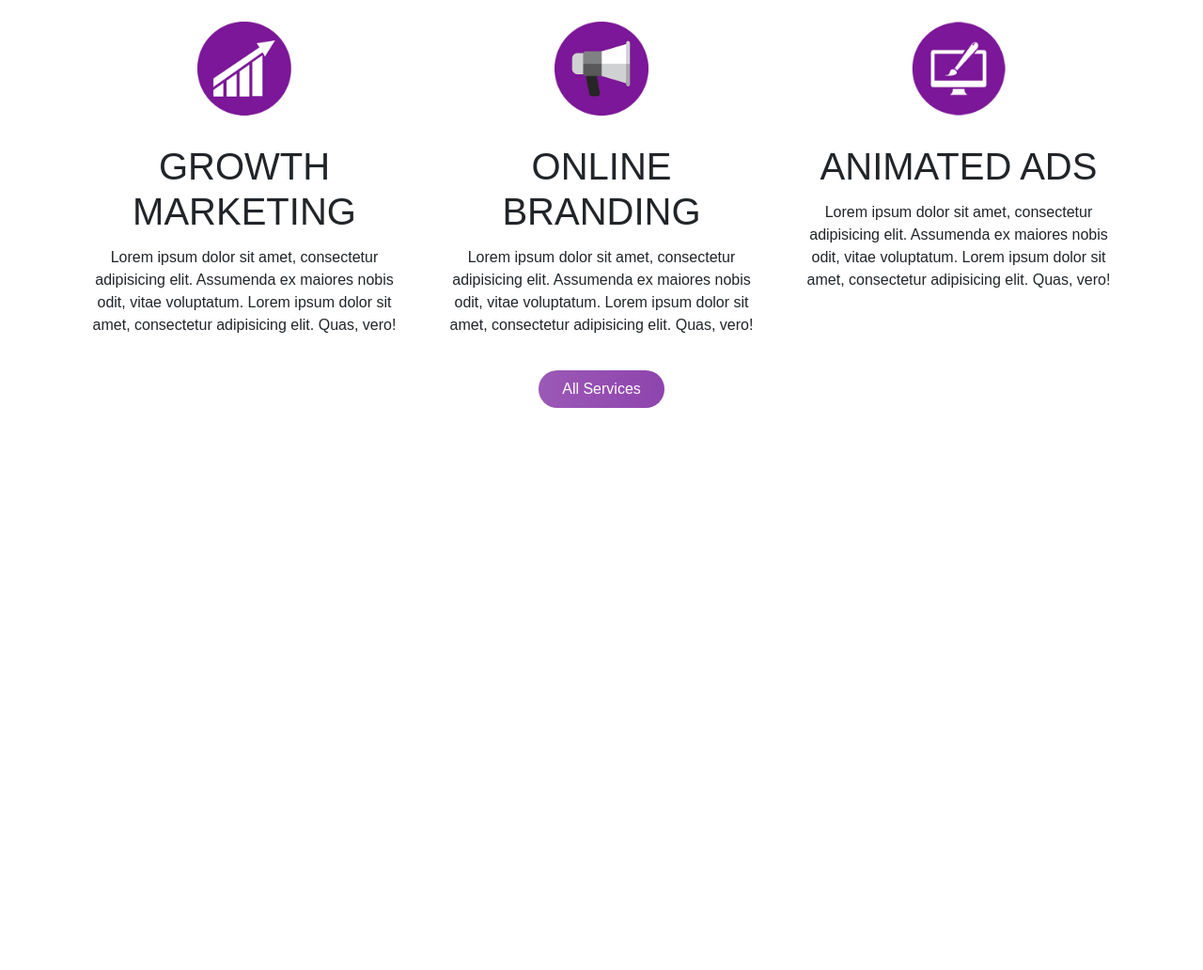
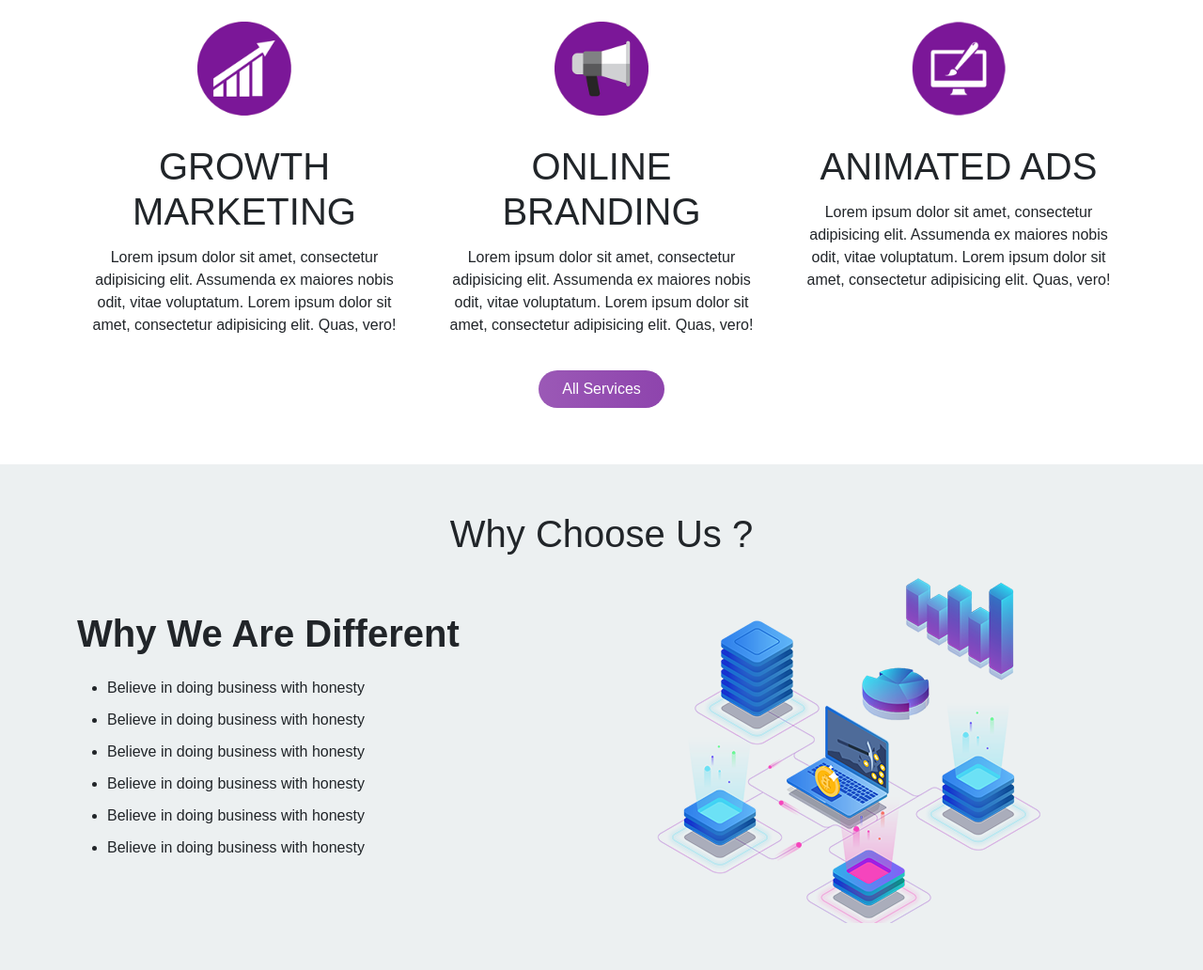
Before and after one commit to dilan-sachintha97/A-web-page, a plain HTML site: page index.html in a window 1280 px wide. Shown: the part 827-1859 px from the top of the page at 94% size. Before the commit the page ends 1321 px from the top, so only its background shows below. Drawn offline with nearby package versions, Linux system fonts and the light colour scheme.

Commit message:
done about-us section

```diff
--- a/index.html
+++ b/index.html
@@ -94,6 +94,31 @@
     </div>
 </section>
 
+<!----------------------About Us ------------------------------->
+<section id="about-us">
+    <div class="container">
+        <h1 class="title text-center">
+            Why Choose Us ?
+        </h1>
+        <div class="row">
+            <div class="col-md-6 about-us">
+                <p class="about-title">Why We Are Different</p>
+                <ul>
+                    <li>Believe in doing business with honesty</li>
+                    <li>Believe in doing business with honesty</li>
+                    <li>Believe in doing business with honesty</li>
+                    <li>Believe in doing business with honesty</li>
+                    <li>Believe in doing business with honesty</li>
+                    <li>Believe in doing business with honesty</li>
+                </ul>
+            </div>
+            <div class="col-md-6">
+                <img src="images/network.png" alt="about-pic" class="img-fluid">
+            </div>
+        </div>
+    </div>
+</section>
+
 
 <script src="https://cdn.jsdelivr.net/npm/bootstrap@5.3.0-alpha1/dist/js/bootstrap.bundle.min.js"
         integrity="sha384-w76AqPfDkMBDXo30jS1Sgez6pr3x5MlQ1ZAGC+nuZB+EYdgRZgiwxhTBTkF7CXvN"
--- a/style.css
+++ b/style.css
@@ -81,3 +81,20 @@ body{
     border-radius: 20px;
     background-image: linear-gradient(to right, #9b59b6,#8e44ad);
 }
+
+/*--------------About Us Section-------------------*/
+#about-us{
+    padding-top: 50px;
+    padding-bottom: 50px;
+    background-color: #ecf0f1;
+}
+
+.about-title{
+    font-size: 40px;
+    font-weight: bold;
+    margin-top: 8%;
+}
+
+#about-us ul li{
+    margin: 10px 0;
+}
```
